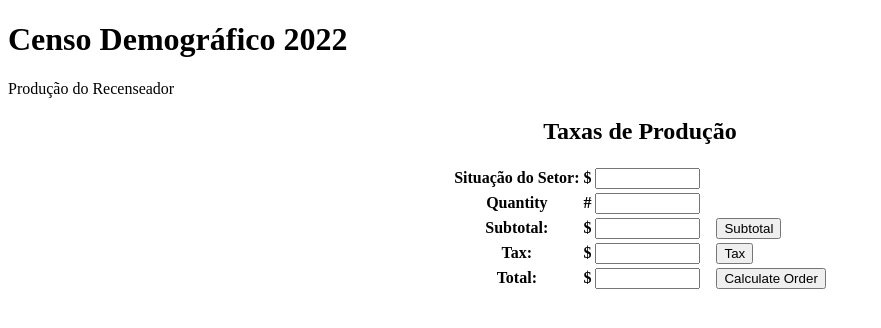
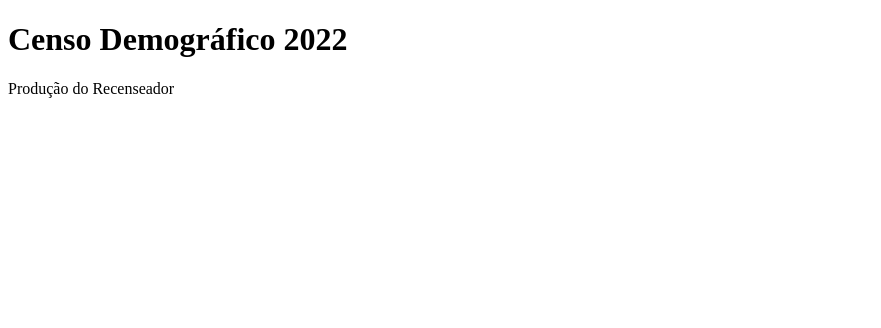
Before and after one commit to erickroberto01/erickroberto01.github.io, a plain HTML site: page index.html in a window 1280 px wide. Shown: the whole page, without its empty margins (0-881 px from the left). Drawn offline with Linux system fonts and the light colour scheme.

Commit message:
Update index.html

```diff
--- a/index.html
+++ b/index.html
@@ -10,73 +10,5 @@
       <h1> Censo Demográfico 2022 </h1>
      Produção do Recenseador
 
-     <center>
-    <div class ="form">
-		  <h2> Taxas de Produção</h5>
-		  <form name="orderform" id="orderform">
-		<table>
-        </div>
-           <tr><th>
-               <label>Situação do Setor: </label>
-            </th>
-            <th scope="row">
-       <div align="left">
-         <label><span>$</span></label>
-         <input name="price" type="text" id="price" size="10">
-       </div>
-        </th>
-
-
-  <tr><th>
-   <label>Quantity</label>
-  </th>
-  <th scope="row">
-   <div align="left">
-    <label><span>#</span></label>
-    <input name="quantity" type="text" id="quantity" size="10">
-   </div>
-  </th>
-
-  <tr><th>
-   <label>Subtotal:</label>
-  </th>
-  <th scope="row">
-   <div align="left">
-    <label>$</label>
-    <input name="subtotal" type="text" id="subtotal" onFocus="this.form.elements[1].focus()" size="10"> &nbsp;&nbsp;
-    <input name="subBtn" onClick="subTotal();" type="button" id="subBtn" value="Subtotal">
-   </div>
-  </th>
- </tr>
-
-   <tr><th>
-   <label>Tax:</label>
-  </th>
-   <th scope="row">
-   <div align="left">
-    <label>$</label>
-     <input name="salestax" type="text" id="salestax" onFocus="this.form.elements[1].focus()" size="10"> &nbsp;&nbsp;
-     <input name="taxBtn" onClick="calculateTax();" type="button" id="taxBtn" value="Tax">
-   </div>
-  </th>
- </tr>
-
-  <tr><th>
-   <label>Total:</label>
-  </th>
-  <th scope="row">
-   <div align="left">
-    <label>$</label>
-    <input name="gtotal" type="text" id="gtotal" onFocus="this.form.elements[2].focus()" size="10"> &nbsp;&nbsp;
-    <input name="gtotalBtn" onClick="grandTotal();" type="button" id="gtotalBtn" value="Calculate Order">
-   </div>
-  </th>
- </tr>
-</table>
-</form>
-</div>
-</center>
-
-
    </body>
 <html>
```
